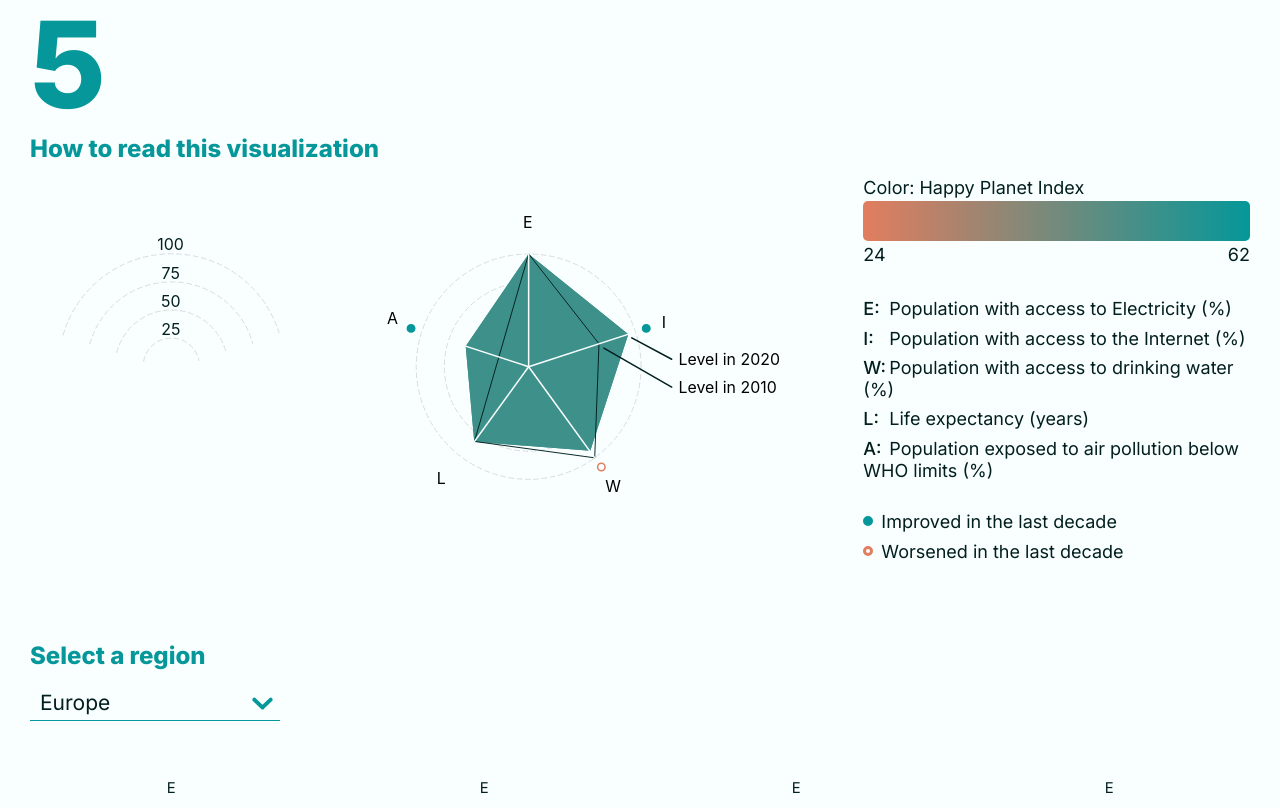
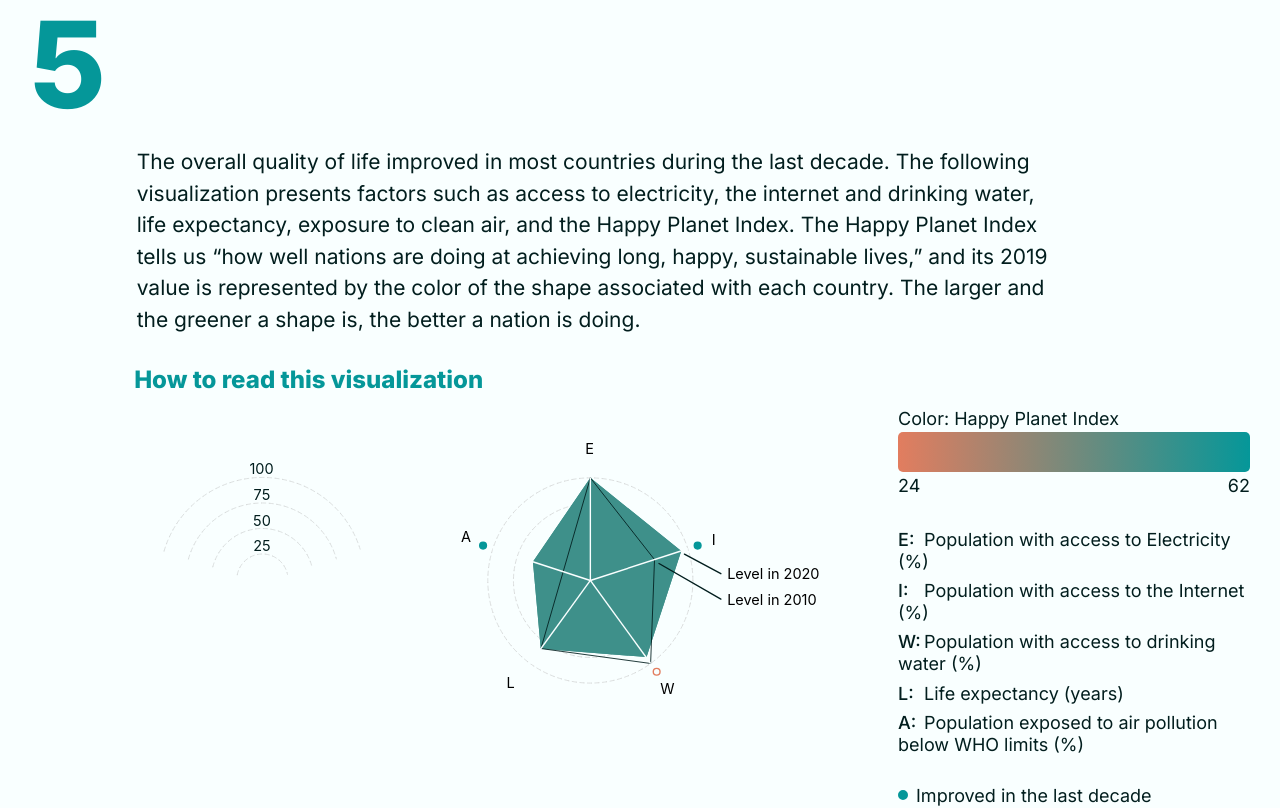
Before and after one commit to amdufour/decade-in-review, a React (Create React App) app: page / in a window 1280 px wide. Shown: the part 8540-9348 px from the top of the page. Built offline with nearby package versions, Linux system fonts and the light colour scheme.

Commit message:
Add introduction to quality of life

```diff
--- a/src/Sections/Footer.js
+++ b/src/Sections/Footer.js
@@ -2,7 +2,11 @@ const Footer = () => {
   return (
     <footer>
       <div className="container">
-        <div className="credits">Design and Development: <a href="https://www.delightfuldata.art/">Anne-Marie Dufour</a></div>
+        <div className="row">
+          <div className="col-11 offset-md-1">
+            <div className="credits">Design and Development: <a href="https://www.delightfuldata.art/">Anne-Marie Dufour</a></div>
+          </div>
+        </div>
       </div>
     </footer>
   );
--- a/src/Sections/QualityOfLife.js
+++ b/src/Sections/QualityOfLife.js
@@ -112,9 +112,11 @@ const QualityOfLife = props => {
       <div className="container">
         <SectionHeader
           number={5}
-          title="Quality of life"
-          intro=""
+          title="Most of us are living a better, longer, and greener life"
+          intro="The overall quality of life improved in most countries during the last decade. The following visualization presents factors such as access to electricity, the internet and drinking water, life expectancy, exposure to clean air, and the Happy Planet Index. The Happy Planet Index tells us “how well nations are doing at achieving long, happy, sustainable lives,” and its 2019 value is represented by the color of the shape associated with each country. The larger and the greener a shape is, the better a nation is doing."
         />
+        <div className="row">
+          <div className="col-11 offset-md-1">
             <div className="legend-container">
               <h3>How to read this visualization</h3>
               <div className="row">
@@ -288,6 +290,8 @@ const QualityOfLife = props => {
               </ul>
             </div>
           </div>
+        </div>
+      </div>
     </section>
   );
 };
--- a/src/styles/components/section-header.scss
+++ b/src/styles/components/section-header.scss
@@ -19,6 +19,6 @@
 
   // intro
   .section-intro {
-    padding-left: $gutter/2;
+    padding-left: calc($gutter/2);
   }
 }
```
Lines whose indentation alone changed are shown as unchanged.
